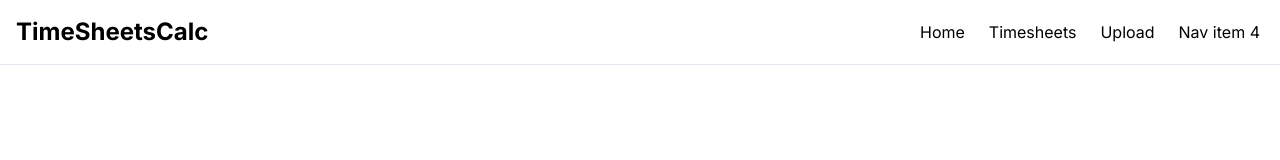
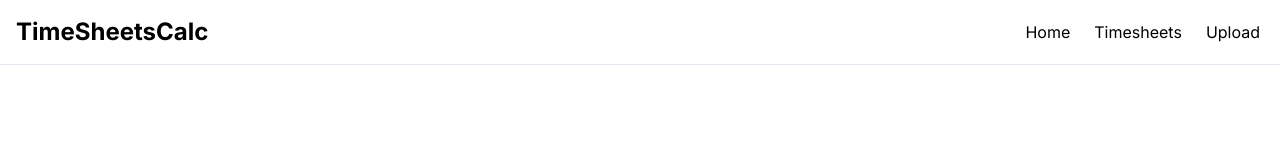
Before and after one commit to henhalvor/timesheets-calc, a Next.js app: page / in a window 1280 px wide. Shown: the top 160 px of the page. Built offline with nearby package versions, Linux system fonts and the light colour scheme; no server answers; the database is empty.

Commit message:
remove "nav-item 4"

```diff
--- a/src/components/Shared/Navbar.tsx
+++ b/src/components/Shared/Navbar.tsx
@@ -36,7 +36,6 @@ export default function Navbar() {
           <li>
             <Link href="/timesheets/upload">Upload</Link>
           </li>
-          <li>Nav item 4</li>
         </ul>
         {isCollapsed ? (
           <IoMenu
```
